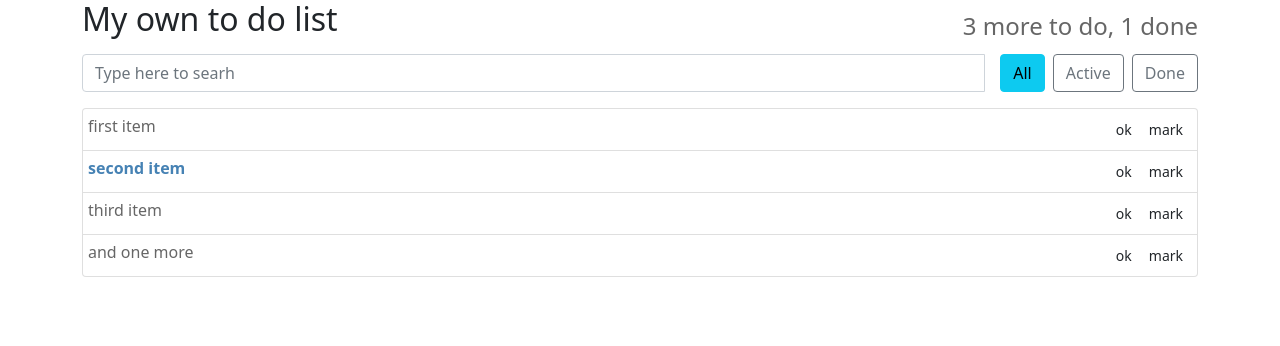
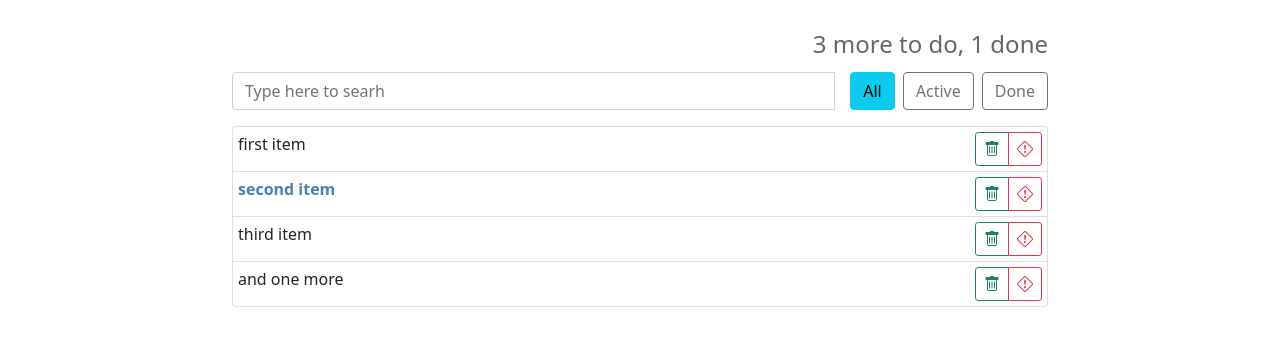
Before and after one commit to ratatujef/first-react, a React (Create React App) app: page / in a window 1280 px wide. Shown: the top 346 px of the page. Built offline with nearby package versions, Linux system fonts and the light colour scheme.

Commit message:
first handler

```diff
--- a/public/index.html
+++ b/public/index.html
@@ -4,7 +4,7 @@
     <meta charset="utf-8" />
     <meta name="viewport" content="width=device-width, initial-scale=1" />
     <link href="https://cdn.jsdelivr.net/npm/bootstrap@5.1.3/dist/css/bootstrap.min.css" rel="stylesheet" integrity="sha384-1BmE4kWBq78iYhFldvKuhfTAU6auU8tT94WrHftjDbrCEXSU1oBoqyl2QvZ6jIW3" crossorigin="anonymous">
-    <link href="https://cdn.jsdelivr.net/npm/@fortawesome/fontawesome-free@5.15.4/css/fontawesome.min.css" rel="stylesheet" crossorigin="anonymous">
+    <link rel="stylesheet" href="https://cdn.jsdelivr.net/npm/bootstrap-icons@1.8.1/font/bootstrap-icons.css">
     <title>to Do list(React)</title>
   </head>
   <body>
--- a/src/App.js
+++ b/src/App.js
@@ -4,21 +4,39 @@ import AppHeader from './components/Header';
 import TodoList from './components/TodoList';
 import SearchPanel from './components/SearchPanel';
 
-const App=()=>{
-    const list = [
+import './styles/App.css';
+
+export default class App extends React.Component{
+    state = {
+        data:[
         {id:1,title:'first item', important: false},
         {id:2,title:'second item', important:true},
         {id:3, title:'third item',important:false},
         {id:4,title: 'and one more', important:false}
-    ];
-    const header = 'My own to do list'
-    return (
-        <div className='container'>
-            <AppHeader title={header}/>
+        ],
+        header: 'My own Header'
+    }
+    updatedData=(id)=>{
+        this.setState(({data}) => {
+             return {data: data.filter(el=> el.id !== id)};
+            });
+
+        // this.setState(({data})=>{
+        //     const ind = data.findIndex(el=> el.id === id);
+        //     data.splice(ind, 1);
+        //     return { data: data}
+        // })
+    }
+    consoleID=(id)=>{
+        console.log('from app ',id)
+    }
+    render(){
+        return(
+            <div className='container'>
+            <AppHeader title={this.header}/>
             <SearchPanel/>
-            <TodoList itemList={list}/>
+            <TodoList removeHandler={this.updatedData} itemList={this.state.data}/>
         </div>
-    )
+        )
+    }
 }
-
-export default App;
--- a/src/components/ListItem.js
+++ b/src/components/ListItem.js
@@ -1,25 +1,44 @@
-import React from 'react';
+import React, {Component} from 'react';
 
-const ListItem = (props)=> {
-    const style = {
-        color: props.important ? 'steelBlue': "#666",
-        fontWeight: props.important ? 'bold': 'normal'
+import '../styles/ListItem.css';
+class ListItem extends Component{
+
+    state={
+        done: false,
+        important: this.props.important
     };
- return  (
+
+    markDone=()=>{
+        this.setState({
+            done: true
+        })
+    }
+   markImportant=()=>{
+    this.setState((state)=>{
+        return state.important= !this.state.important
+    })
+   }
+
+    render(){
+        const importantClass = this.state.important ? 'todo-list-item--important':'';
+        const doneClass = this.state.done ? 'todo-list-item--done':'';
+        const {removeHandler, title} = this.props;
+        return(
             <div className='d-flex justify-content-between todo-list-item'>
-        <span style={style} className={props.important}>
-            {props.taskName}
+            <span className={importantClass+' '+doneClass} onClick={this.markDone}>
+                {title}
             </span>
             <div className='btn-group'>
-        <button type="button" className='btn btn-online-success btn-sm'>
-            ok
+            <button type="button" className='btn btn-outline-success btn-sm' onClick={removeHandler}>
+                <i className="bi bi-trash"/>
             </button>
-        <button type="button" className='btn btn-online-danger btn-sm'>
-            <i className='fa fa-trash-o'/>
-            mark
+            <button type="button" className='btn btn-outline-danger btn-sm' onClick={this.markImportant}>
+                <i className='bi bi-exclamation-diamond'/>
             </button>
             </div>
         </div>
-    )};
+        )
+    }
+}
 
 export default ListItem;
--- a/src/components/TodoList.js
+++ b/src/components/TodoList.js
@@ -1,16 +1,26 @@
 import React from 'react';
 import ListItem from './ListItem';
-import '../styles/todo.css';
+import '../styles/TodoList.css';
+
 const ToDoList = (props)=>{
+    const {removeHandler, itemList }=props;
+
+    const elems = itemList.map((el) => {
+        const{id, ...elProps} = el;
+        return(
+            <li className="list-group-item" key={id}>
+                <ListItem
+                    removeHandler={()=>removeHandler(id)}
+                    { ...elProps }
+                    // important={important}
+                    // taskName={title}
+                    />
+            </li>
+        )
+    })
     return (
     <ul className='list-group todo-list'>
-        {props.itemList.map(
-            (props) =>
-            <li className="list-group-item" key={props.id}>
-                <ListItem  important={props.important} taskName={props.title}/>
-            </li>
-        )
-        }
+        { elems }
     </ul>
     )
 };
--- /dev/null
+++ b/src/styles/App.css
@@ -0,0 +1,4 @@
+.container {
+    margin-top: 2rem;
+    max-width: 840px;
+}
--- /dev/null
+++ b/src/styles/ListItem.css
@@ -0,0 +1,15 @@
+.todo-list-item--important{
+    font-weight: bold;
+    color: steelblue;
+}
+.todo-list-item span{
+    padding-right: 2rem;
+    cursor: pointer;
+}
+.todo-list-item--done{
+    text-decoration: line-through;
+}
+.todo-list-item .btn{
+    font-size: 1rem;
+    box-shadow: none;
+}
--- a/src/styles/todo.css
+++ b/src/styles/TodoList.css
@@ -1,3 +1,6 @@
 .todo-list .list-group-item{
     padding: 5px;
 }
+.todo-list{
+    max-width: 840px;
+}
```
Also changed, not shown: src/index.js (+0 -8 lines). Lines whose indentation alone changed are shown as unchanged.
